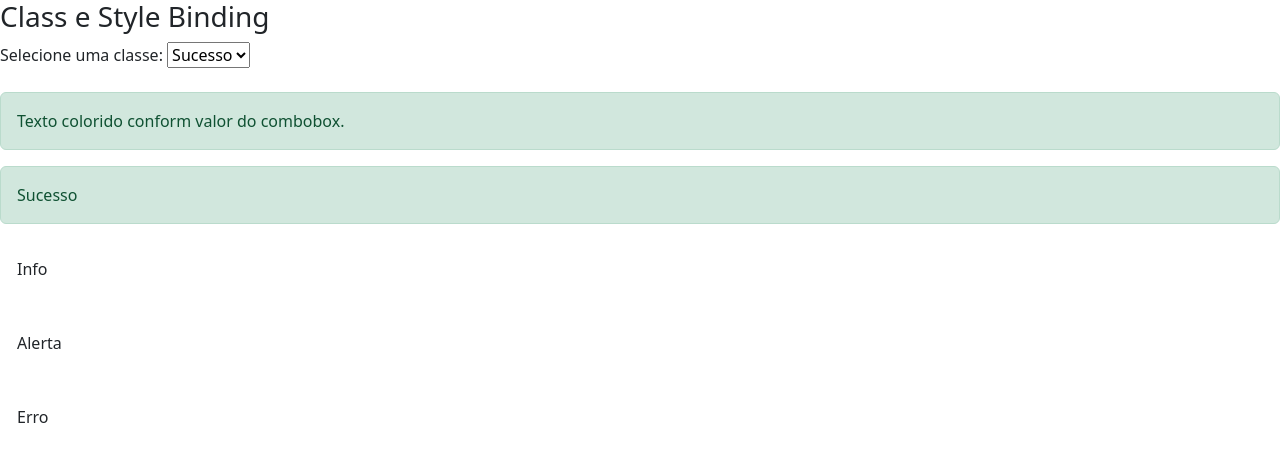
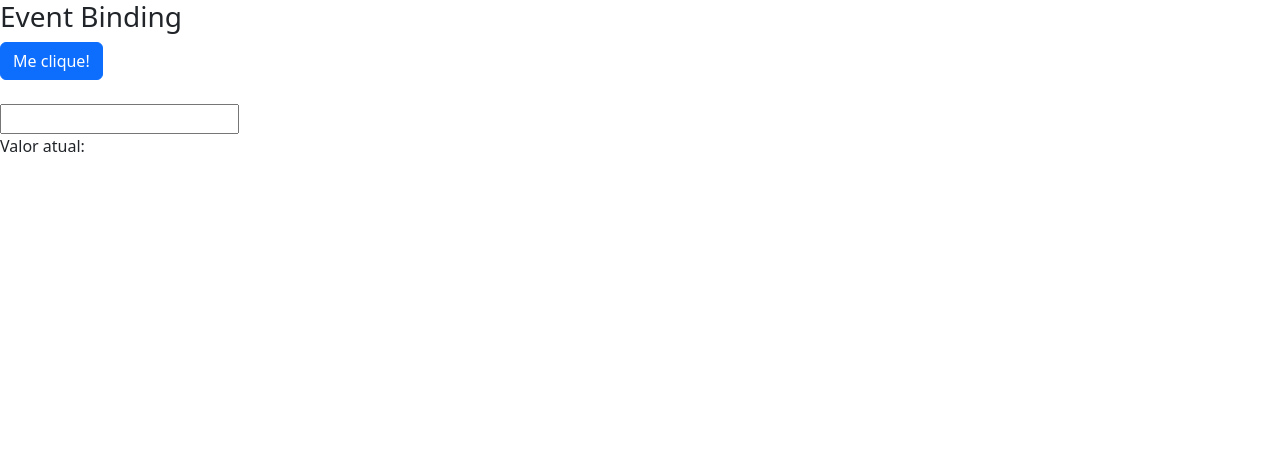
Before and after one commit to HermannDouglas/data-binding, an Angular app: page / in a window 1280 px wide. Shown: the top 462 px of the page. Built offline with nearby package versions, Linux system fonts and the light colour scheme.

Commit message:
Aula 11 - Event binding (Parcial)

```diff
--- a/src/app/data-binding/data-binding.component.html
+++ b/src/app/data-binding/data-binding.component.html
@@ -1,4 +1,5 @@
-<section>
+<!-- <section> -->
+
     <!-- <article>
         <h3>Interpolation / Interpolação</h3>
         <p>String renderizada com interplação: {{url}} </p>
@@ -11,7 +12,8 @@
         <img src="{{ urlImagem }}">
         <img [src]="urlImagem">
     </article> -->
-    <article>
+
+    <!-- <article>
         <h3>Class e Style Binding</h3>
         <div>
             Selecione uma classe:
@@ -52,4 +54,23 @@
 
         </div>
     </article>
+</section> -->
+
+<section class="event-binding">
+    <article>
+        <h3>Event Binding</h3>
+        <div>
+            <button (click)="botaoClicado()"
+                class="btn btn-primary">
+                    Me clique!
+            </button>
+            <br>
+            <br>
+            <input type="text"
+                (keyup)="onKeyUp($event)"
+                (keyup.enter)="salvarValor($event.target.value)" />
+
+            <p>Valor atual: {{ valorAtual }} </p>
+        </div>
+    </article>
 </section>
--- a/src/app/data-binding/data-binding.component.ts
+++ b/src/app/data-binding/data-binding.component.ts
@@ -11,6 +11,8 @@
   cursoAngular: boolean = true;
   urlImagem = 'https://picsum.photos/id/237/400';
 
+  valorAtual: string = '';
+
   getValor() {
     return 1;
   }
@@ -19,6 +21,19 @@
     return true;
   }
 
+  botaoClicado() {
+    alert('Botão clicado!');
+  }
+
+  onKeyUp(evento: KeyboardEvent) {
+    console.log();
+    this.valorAtual = (<HTMLInputElement>evento.target).value;
+  }
+// Continuar...
+  salvarValor(valor) {
+
+  }
+
   constructor() { }
 
   ngOnInit(): void {
```
